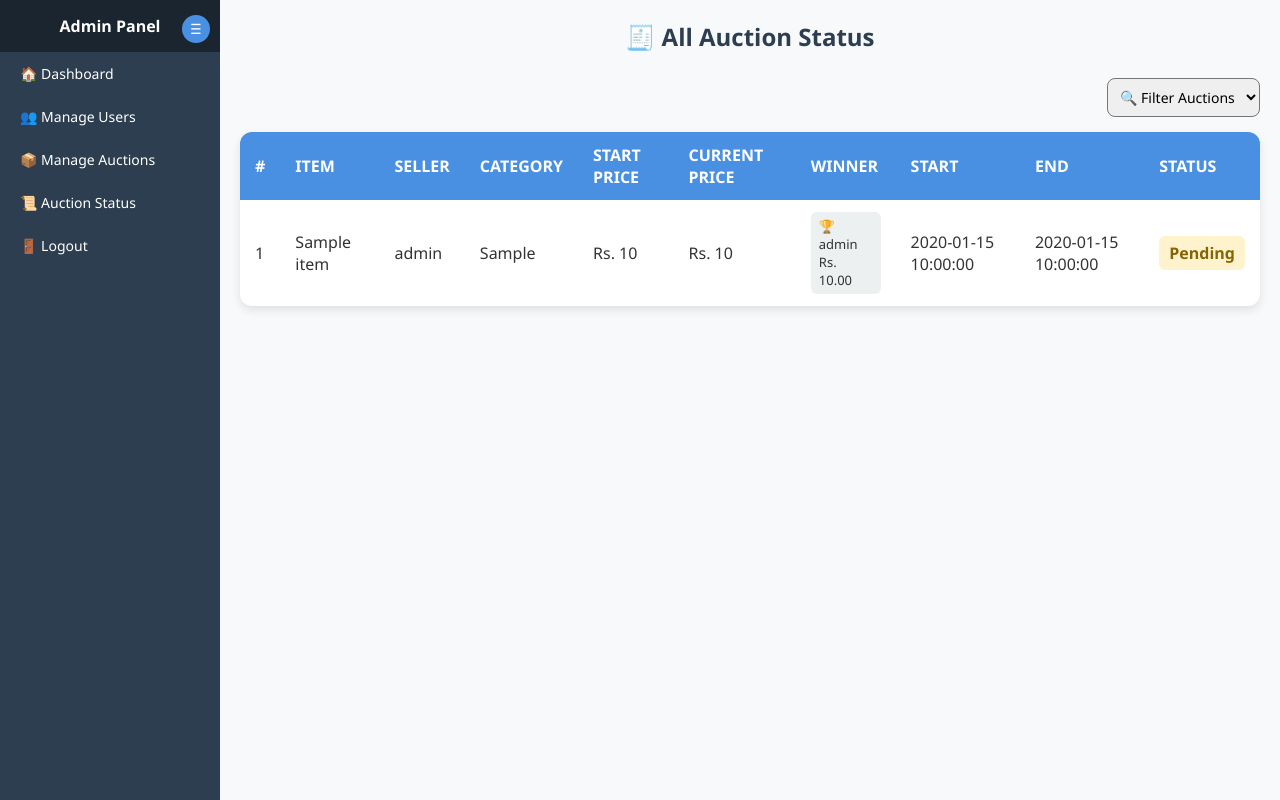
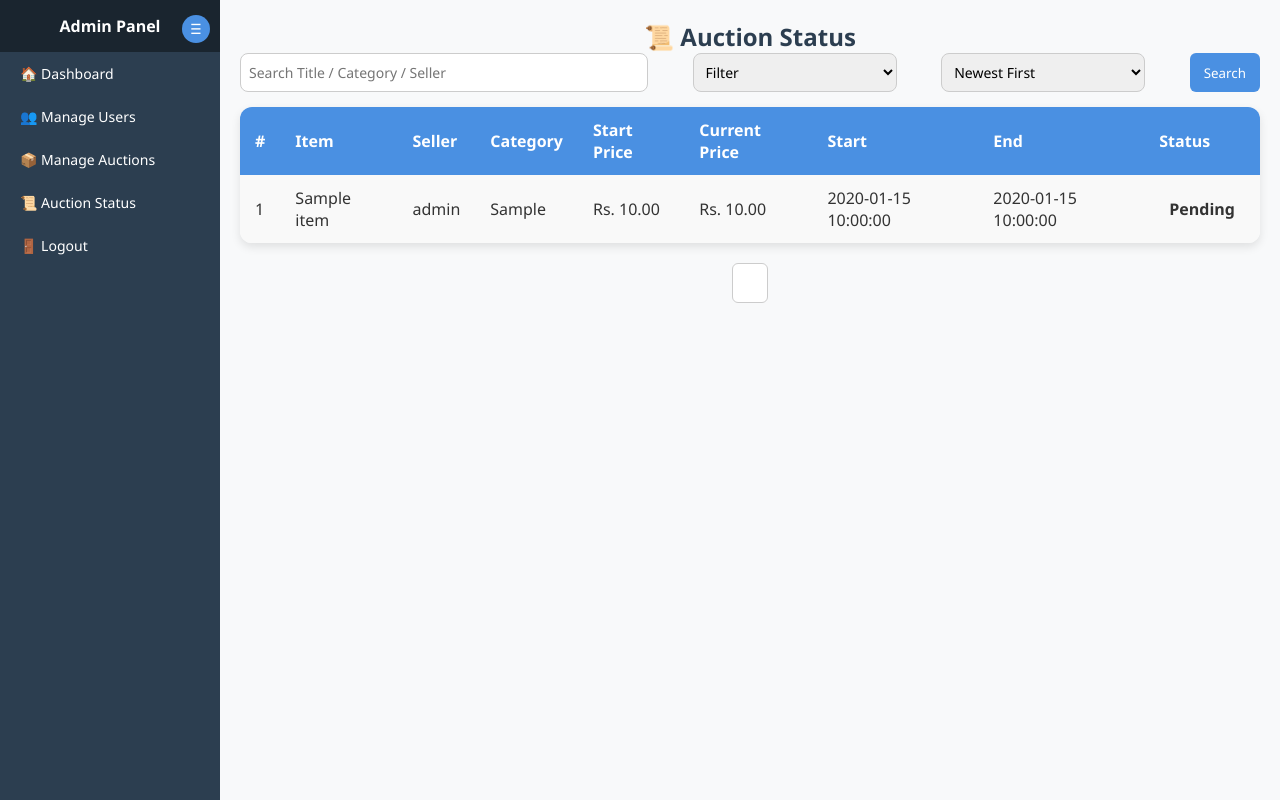
Before and after one commit to RishavLC/demo-project, a PHP site: page /auction_history.php in a window 1280 px wide. Run offline with PHP 8.4, Linux system fonts and the light colour scheme; a user stored in the database is signed in; data comes from the database, SQL or seed files in the repository; tables that the repository leaves empty hold one stand-in row (values such as "Sample post").

Commit message:
search bar added

```diff
--- a/auction_history.php
+++ b/auction_history.php
@@ -8,41 +8,92 @@
 include "config.php";
 
 // ------------------------------
-// APPLY FILTER IF SELECTED
+// GET FILTER INPUTS
 // ------------------------------
-$filter = isset($_GET['filter']) ? $_GET['filter'] : "";
-$where = "";
+$filter = $_GET['filter'] ?? "";
+$search = $_GET['search'] ?? "";
+$sort   = $_GET['sort'] ?? "newest";
+
+// ------------------------------
+// BUILD WHERE CLAUSE
+// ------------------------------
+$whereParts = [];
 
 if ($filter == "active") {
-    $where = "WHERE ai.status='active'";
+    $whereParts[] = "ai.status='active'";
 }
 else if ($filter == "closed") {
-    $where = "WHERE ai.status='closed'";
+    $whereParts[] = "ai.status='closed'";
 }
 else if ($filter == "pending") {
-    $where = "WHERE ai.status='pending'";
+    $whereParts[] = "ai.status='pending'";
 }
 else if ($filter == "rejected") {
-    $where = "WHERE ai.status='rejected'";
+    $whereParts[] = "ai.status='rejected'";
 }
 else if ($filter == "sold") {
-    $where = "WHERE ai.status='sold'";
+    $whereParts[] = "ai.status='sold'";
 }
 else if ($filter == "upcoming") {
-    // UPCOMING = status upcoming OR active but start_time > now
-    $where = "WHERE (ai.status='upcoming' OR (ai.status='active' AND ai.start_time > NOW()))";
+    $whereParts[] = "(ai.status='upcoming' OR (ai.status='active' AND ai.start_time > NOW()))";
 }
 
+// SEARCH FILTER (title, category, seller)
+if ($search != "") {
+    $searchText = "%" . $conn->real_escape_string($search) . "%";
+    $whereParts[] = "(ai.title LIKE '$searchText' OR ai.category LIKE '$searchText' OR u.username LIKE '$searchText')";
+}
+
+$whereSQL = "";
+if (count($whereParts) > 0) {
+    $whereSQL = "WHERE " . implode(" AND ", $whereParts);
+}
 
 // ------------------------------
-// MAIN SQL QUERY WITH FILTER
+// SORT LOGIC
 // ------------------------------
-$sql = "SELECT ai.*, u.username AS seller_name
+$sortSQL = "ORDER BY ai.created_at DESC"; // default newest
+
+if ($sort == "oldest") {
+    $sortSQL = "ORDER BY ai.created_at ASC";
+}
+else if ($sort == "high_price") {
+    $sortSQL = "ORDER BY ai.current_price DESC";
+}
+else if ($sort == "low_price") {
+    $sortSQL = "ORDER BY ai.current_price ASC";
+}
+
+// ------------------------------
+// PAGINATION
+// ------------------------------
+$limit = 8; // items per page
+$page = $_GET['page'] ?? 1;
+$page = max(1, intval($page));
+$offset = ($page - 1) * $limit;
+
+// Count total
+$countSQL = "
+    SELECT COUNT(*) AS total
     FROM auction_items ai
     JOIN users u ON ai.seller_id = u.id
-        $where
-        ORDER BY ai.created_at DESC";
+    $whereSQL
+";
+$countResult = $conn->query($countSQL);
+$totalRows = $countResult->fetch_assoc()['total'];
+$totalPages = ceil($totalRows / $limit);
 
+// ------------------------------
+// MAIN SQL QUERY
+// ------------------------------
+$sql = "
+    SELECT ai.*, u.username AS seller_name
+    FROM auction_items ai
+    JOIN users u ON ai.seller_id = u.id
+    $whereSQL
+    $sortSQL
+    LIMIT $limit OFFSET $offset
+";
 $result = $conn->query($sql);
 ?>
 
@@ -52,38 +103,39 @@
   <title>Auction History</title>
   <link rel="stylesheet" href="assets/style.css">
   <style>
-    body {
-      background: #f8f9fa;
-      font-family: 'Poppins', sans-serif;
+    body { background:#f8f9fa; font-family: 'Poppins', sans-serif; }
+    .main-content { padding:20px; }
+    h2 { text-align:center; color:#2c3e50; }
+
+    .row { display:flex; justify-content:space-between; margin-bottom:15px; }
+    input, select {
+        padding:8px; border-radius:8px; border:1px solid #ccc; font-size:14px;
     }
-    .main-content { padding: 20px; }
-    h2 { text-align: center; margin-bottom: 25px; color: #2c3e50; }
-    table { width: 100%; background: white; border-radius: 12px; overflow: hidden; box-shadow:0 4px 10px rgba(0,0,0,0.1); }
-    th, td { padding: 12px 15px; }
-    th { background:#4a90e2; color:white; text-transform:uppercase; }
+    table {
+        width:100%; border-collapse:collapse; background:white;
+        border-radius:12px; overflow:hidden; box-shadow:0 4px 10px rgba(0,0,0,0.1);
+    }
+    th,td { padding:12px 15px; }
+    th { background:#4a90e2; color:white; }
     tr:nth-child(even){ background:#f2f6fc; }
-    tr:hover { background:#e8f0fe; }
+    .status { padding:6px 10px; border-radius:6px; font-weight:bold; }
 
-    .status { font-weight:bold; padding:6px 10px; border-radius:6px; display:inline-block; }
-    .status-active { background:#d4edda; color:#155724; }
-    .status-pending { background:#fff3cd; color:#856404; }
-    .status-rejected { background:#f8d7da; color:#721c24; }
-    .status-closed { background:#d1ecf1; color:#0c5460; }
-    .status-upcoming { background:#e0f7fa; color:#006064; }
-    .status-sold { background:#e8eaf6; color:#1a237e; }
-
-    .winner-box {
-      padding:5px 8px;
-      background:#ecf0f1;
-      border-radius:6px;
-      font-size:13px;
+    .pagination { text-align:center; margin-top:20px; }
+    .pagination a {
+        padding:8px 12px; background:white; margin:0 3px; border-radius:6px;
+        text-decoration:none; color:#333; border:1px solid #ccc;
+    }
+    .active-page {
+        background:#4a90e2; color:white !important; font-weight:bold;
     }
   </style>
 </head>
 <body>
-
 <div class="sidebar">
-  <div class="sidebar-header">Admin Panel<div class="toggle-btn">☰</div></div>
+  <div class="sidebar-header">
+    Admin Panel
+    <div class="toggle-btn">☰</div>
+  </div>
   <ul>
     <li><a href="dashboard_admin.php">🏠 Dashboard</a></li>
     <li><a href="manage_users.php">👥 Manage Users</a></li>
@@ -92,15 +144,20 @@
     <li><a href="logout.php">🚪 Logout</a></li>
   </ul>
 </div>
+<div class="main-content">
+  <h2>📜 Auction Status</h2>
 
-<div class="main-content">
-  <h2>🧾 All Auction Status</h2>
+  <!-- TOP CONTROLS -->
+  <form method="GET">
+    <div class="row">
 
-  <!-- FILTER AREA -->
-  <form method="GET" style="margin-bottom: 15px; text-align:right;">
-    <select name="filter" onchange="this.form.submit()"
-      style="padding:8px; border-radius:8px; font-size:14px;">
-        <option value="">🔍 Filter Auctions</option>
+      <!-- SEARCH BAR -->
+      <input type="text" name="search" placeholder="Search Title / Category / Seller"
+             value="<?= htmlspecialchars($search) ?>" style="width:40%;">
+
+      <!-- FILTER -->
+      <select name="filter" style="width:20%;" onchange="this.form.submit()">
+        <option value=""> Filter </option>
         <option value="active"   <?= ($filter=="active") ? "selected":"" ?>>Active</option>
         <option value="closed"   <?= ($filter=="closed") ? "selected":"" ?>>Closed</option>
         <option value="upcoming" <?= ($filter=="upcoming") ? "selected":"" ?>>Upcoming</option>
@@ -108,10 +165,24 @@
         <option value="sold"     <?= ($filter=="sold") ? "selected":"" ?>>Sold</option>
         <option value="rejected" <?= ($filter=="rejected") ? "selected":"" ?>>Rejected</option>
       </select>
+
+      <!-- SORT -->
+      <select name="sort" style="width:20%;" onchange="this.form.submit()">
+        <option value="newest" <?= ($sort=="newest")?"selected":"" ?>>Newest First</option>
+        <option value="oldest" <?= ($sort=="oldest")?"selected":"" ?>>Oldest First</option>
+        <option value="high_price" <?= ($sort=="high_price")?"selected":"" ?>>Highest Price</option>
+        <option value="low_price" <?= ($sort=="low_price")?"selected":"" ?>>Lowest Price</option>
+      </select>
+
+      <button style="padding:8px 14px; border:none; border-radius:6px; background:#4a90e2; color:white;">
+        Search
+      </button>
+
+    </div>
   </form>
 
+  <!-- TABLE -->
   <table>
-    <thead>
     <tr>
       <th>#</th>
       <th>Item</th>
@@ -119,71 +190,53 @@
       <th>Category</th>
       <th>Start Price</th>
       <th>Current Price</th>
-      <th>Winner</th>
       <th>Start</th>
       <th>End</th>
       <th>Status</th>
     </tr>
-    </thead>
 
-    <tbody>
     <?php
     if ($result->num_rows > 0) {
-        $count = 1;
+        $sn = $offset + 1;
 
         while ($row = $result->fetch_assoc()) {
 
-            // AUTO UPDATE UPCOMING DETECTION
-            $current_time = date('Y-m-d H:i:s');
-
-            if ($row['start_time'] > $current_time && $row['status'] == 'active') {
+            // UPCOMING AUTO
+            if ($row['start_time'] > date('Y-m-d H:i:s') && $row['status'] == 'active') {
                 $row['status'] = 'upcoming';
-            }
-
-            $status_class = "status-" . strtolower($row['status']);
-
-            // Winner fetch
-            $winnerQuery = $conn->prepare("
-                SELECT b.bid_amount, u.username
-                FROM bids b
-                JOIN users u ON b.bidder_id = u.id
-                WHERE b.item_id = ?
-                ORDER BY b.bid_amount DESC
-                LIMIT 1
-            ");
-            $winnerQuery->bind_param("i", $row['id']);
-            $winnerQuery->execute();
-            $winnerResult = $winnerQuery->get_result();
-
-            $winner = "—";
-            if ($winnerResult->num_rows > 0) {
-                $w = $winnerResult->fetch_assoc();
-                $winner = "<div class='winner-box'>🏆 " . $w['username'] .
-                          "<br>Rs. " . number_format($w['bid_amount'], 2) . "</div>";
             }
 
             echo "
             <tr>
-                <td>{$count}</td>
+              <td>$sn</td>
               <td>{$row['title']}</td>
               <td>{$row['seller_name']}</td>
               <td>{$row['category']}</td>
-                <td>Rs. " . number_format($row['start_price']) . "</td>
-                <td>Rs. " . number_format($row['current_price']) . "</td>
-                <td>$winner</td>
+              <td>Rs. {$row['start_price']}</td>
+              <td>Rs. {$row['current_price']}</td>
               <td>{$row['start_time']}</td>
               <td>{$row['end_time']}</td>
-                <td><span class='status {$status_class}'>" . ucfirst($row['status']) . "</span></td>
+              <td><span class='status status-{$row['status']}'>".ucfirst($row['status'])."</span></td>
             </tr>";
-            $count++;
+            $sn++;
         }
     } else {
-        echo "<tr><td colspan='10' style='text-align:center;'>No auction records found.</td></tr>";
+        echo "<tr><td colspan='9' style='text-align:center;'>No records found.</td></tr>";
     }
     ?>
-    </tbody>
   </table>
+
+  <!-- PAGINATION -->
+  <div class="pagination">
+    <?php
+    for ($i = 1; $i <= $totalPages; $i++) {
+        $active = ($i == $page) ? "active-page" : "";
+        echo "<a class='$active' href='?page=$i&filter=$filter&search=$search&sort=$sort'>$i</a>";
+    }
+    ?>
   </div>
 
+</div>
+<script src="assets/script.js"></script>
 </body>
 </html>
```
Lines whose indentation alone changed are shown as unchanged.
